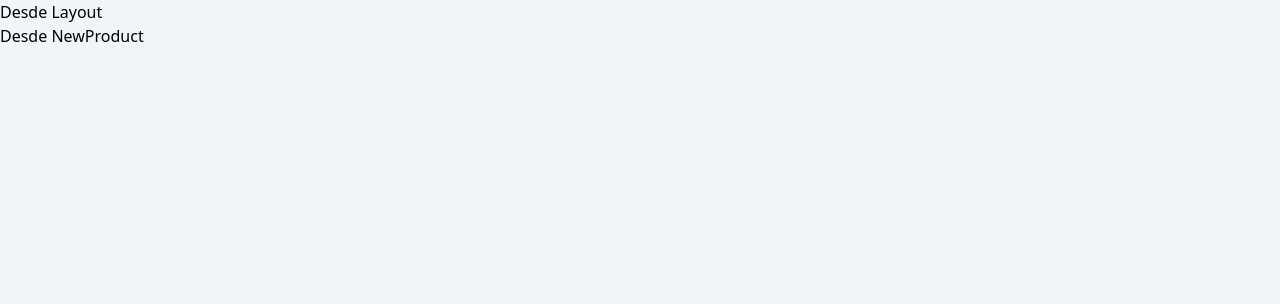
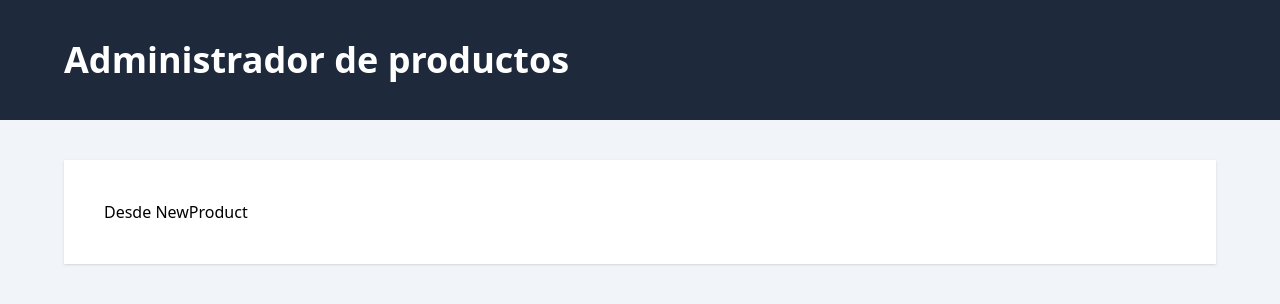
Before and after one commit to lemus777/client, a React (Vite) app: page /productos/nuevo in a window 1280 px wide. Shown: the top 304 px of the page. Built offline with nearby package versions, Linux system fonts and the light colour scheme.

Commit message:
layout first steps

```diff
--- a/src/layouts/Layout.tsx
+++ b/src/layouts/Layout.tsx
@@ -3,8 +3,16 @@
 export default function Layout() {
   return (
     <>
-      <div>Desde Layout</div>
-      <Outlet />
+      <header className='bg-slate-800'>
+        <div className='mx-auto max-w-6xl py-10'>
+          <h1 className='text-4xl font-extrabold text-white'>
+            Administrador de productos
+          </h1>
+        </div>
+      </header>
+      <main className='mt-10 mx-auto max-w-6xl p-10 bg-white shadow'>
+        <Outlet />
+      </main>
     </>
   )
 }
```
